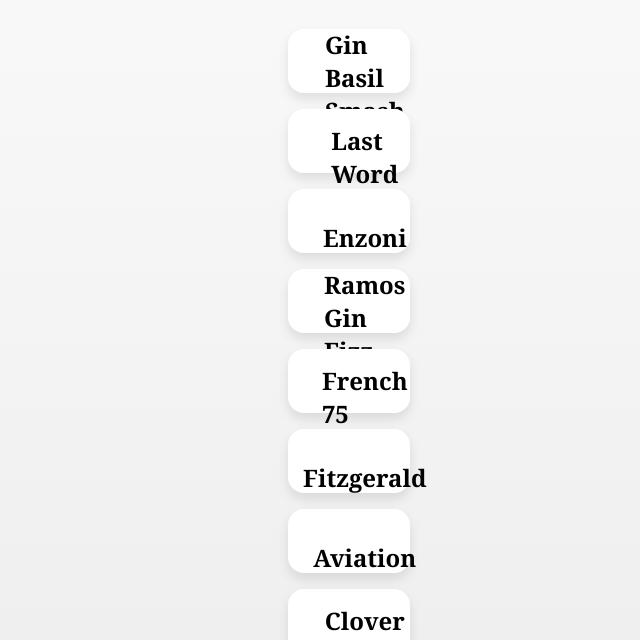
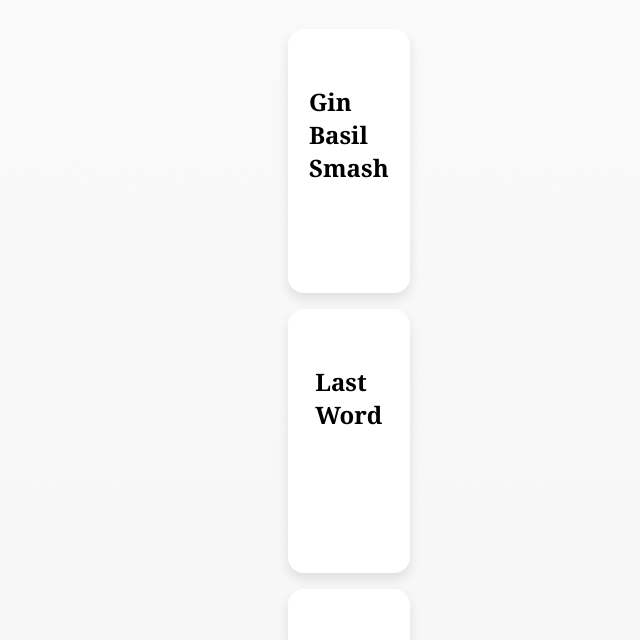
Before and after one commit to beenamin/cocktail-recipe-flashcards, a plain HTML site: page gin.html in a window 1280 px wide. Shown: the part 99-739 px from the top of the page, without its empty margins (320-960 px from the left). Drawn offline with Linux system fonts and the light colour scheme.

Commit message:
Add files via upload

```diff
--- a/gin.html
+++ b/gin.html
@@ -1,8 +1,9 @@
+
 <!DOCTYPE html>
 <html lang="en">
 <head>
-  <meta charset="UTF-8">
-  <meta name="viewport" content="width=device-width, initial-scale=1.0">
+  <meta charset="UTF-8" />
+  <meta name="viewport" content="width=device-width, initial-scale=1.0"/>
   <title>Gin Cocktail Flashcards</title>
   <style>
     body {
@@ -24,6 +25,7 @@
       box-shadow: 0 6px 12px rgba(0,0,0,0.1);
       width: 90%;
       max-width: 600px;
+      height: auto;
       padding: 2rem;
       margin: 1rem 0;
       text-align: left;
@@ -34,6 +36,7 @@
       transition: transform 0.6s;
       transform-style: preserve-3d;
       position: relative;
+      min-height: 200px;
     }
     .flashcard.show .card-inner {
       transform: rotateY(180deg);
@@ -43,21 +46,20 @@
       width: 100%;
       backface-visibility: hidden;
       border-radius: 16px;
+      padding: 1.5rem;
+      box-sizing: border-box;
     }
     .card-front {
       font-weight: bold;
       font-size: 1.5rem;
-      padding: 1rem;
       background: #ffffff;
       display: flex;
       align-items: center;
       justify-content: center;
-      height: 100%;
     }
     .card-back {
       background: #ffffff;
       transform: rotateY(180deg);
-      padding: 1.5rem;
       font-size: 1rem;
       line-height: 1.6;
     }
@@ -68,12 +70,14 @@
       display: block;
       margin-bottom: 0.5rem;
     }
+    ul {
+      padding-left: 1.2rem;
+    }
   </style>
 </head>
 <body>
   <h1>Gin Cocktail Flashcards</h1>
   <div id="flashcard-container"></div>
-
   <script>
     const cocktails = [
       {
@@ -201,6 +205,5 @@
       container.appendChild(card);
     });
   </script>
-
 </body>
 </html>
```
